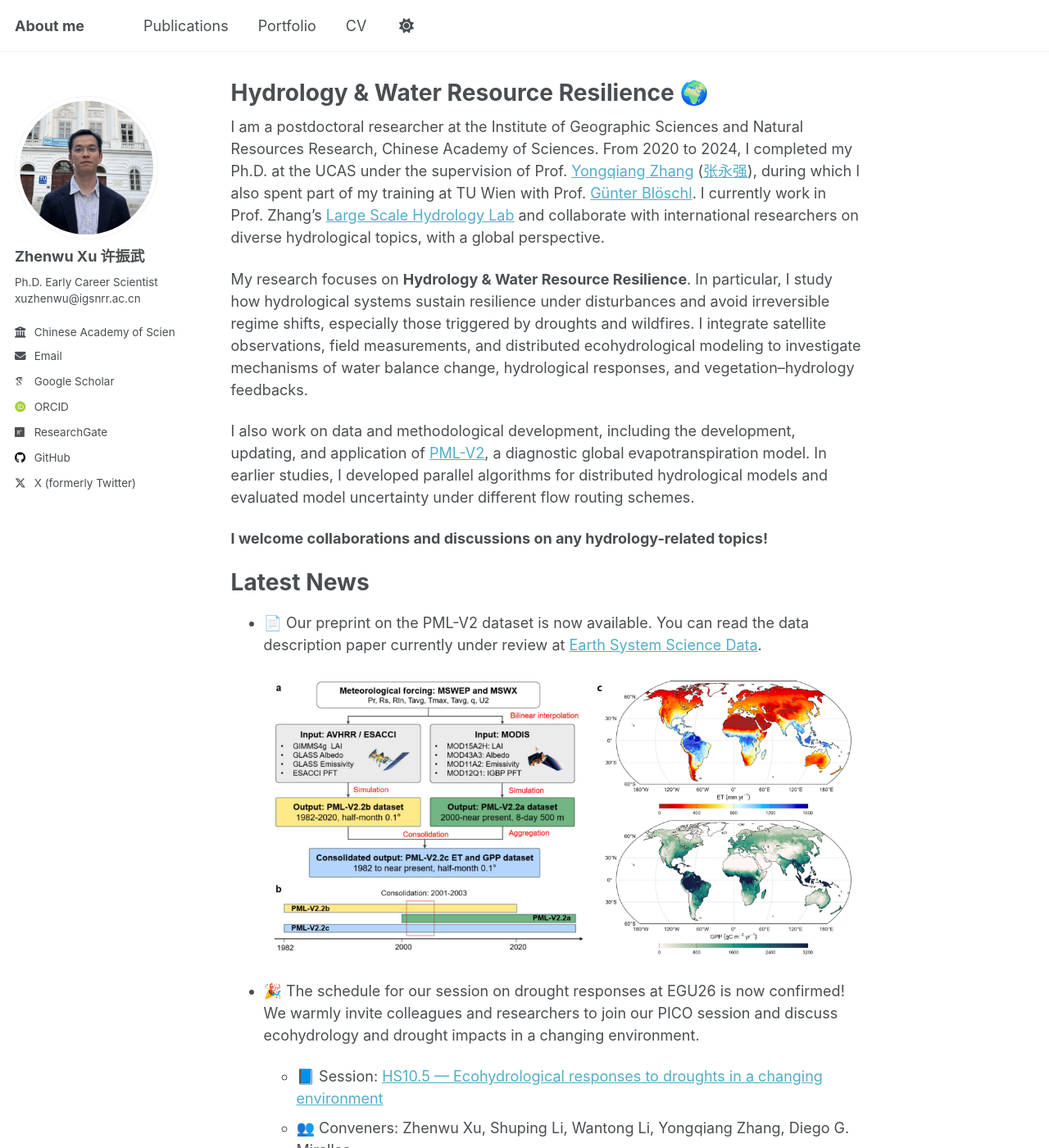
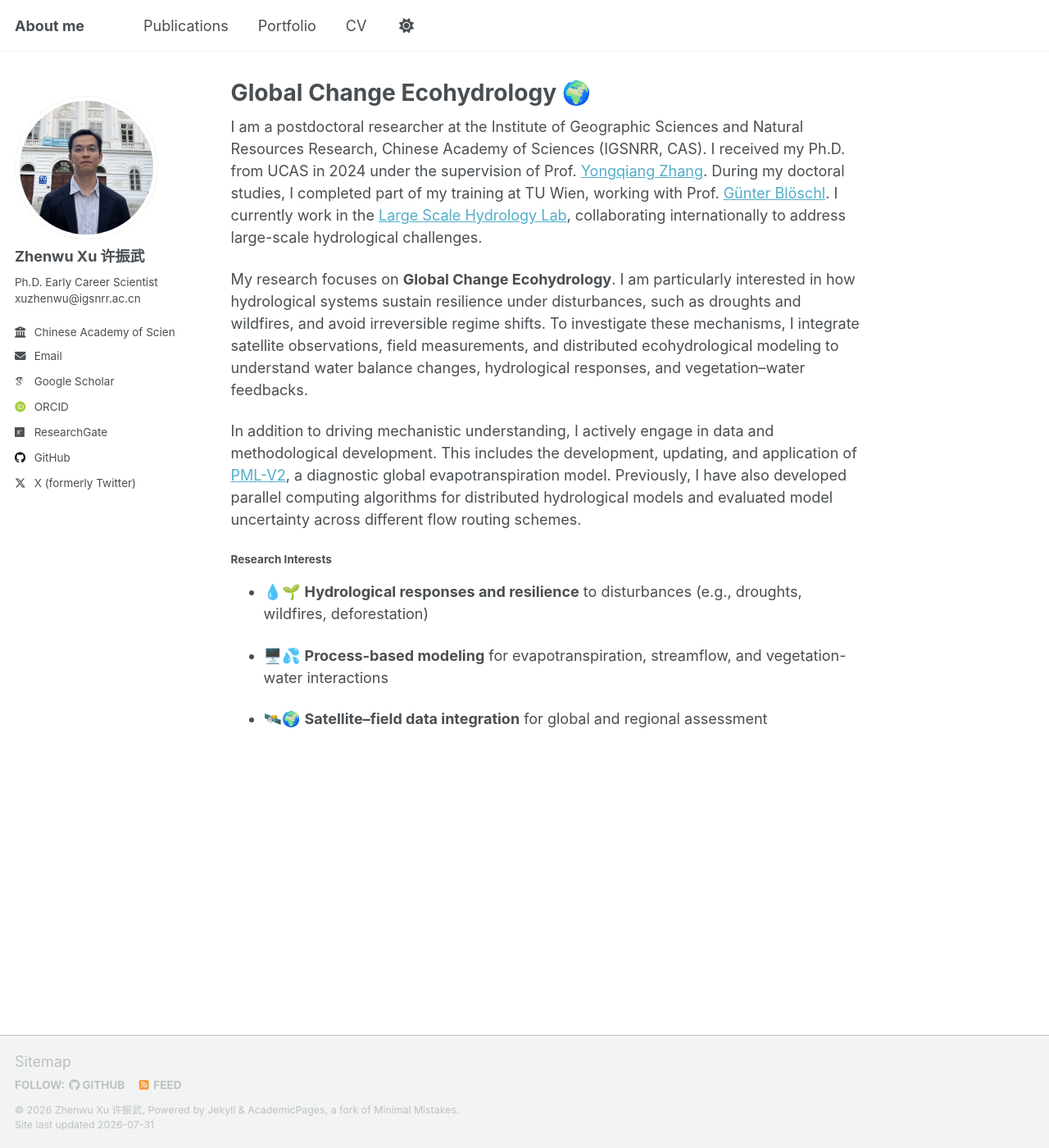
Before and after one commit to xuzhenwu/xuzhenwu.github.io, a Jekyll site: the page built from _pages/about.md, in a window 1280 px wide and 1400 px high. Shown: the whole window at 82% size. Built offline with Jekyll 4.4.1, drawn with Linux system fonts in a browser that asks for light colours; some web fonts are replaced; a script that is not in the unit is left out; some of the changed text lies outside the part shown.

Commit message:
update pages

```diff
--- a/_pages/about.md
+++ b/_pages/about.md
@@ -1,40 +1,22 @@
 ---
 permalink: /
-title: Hydrology & Water Resource Resilience 🌍
+title: Global Change Ecohydrology 🌍
 author_profile: true
 redirect_from:
   - /about/
   - /about.html
 ---
 
-I am a postdoctoral researcher at the Institute of Geographic Sciences and Natural Resources Research, Chinese Academy of Sciences. From 2020 to 2024, I completed my Ph.D. at the UCAS under the supervision of Prof. <a href="https://scholar.google.com/citations?user=t5iGFeAAAAAJ&hl=en&oi=ao" target="_blank">Yongqiang Zhang</a> (<a href="https://igsnrr.cas.cn/sourcedb/zw/zjrck/kygg/bjdbgc/201903/t20190327_5262230.html" target="_blank">张永强</a>), during which I also spent part of my training at TU Wien with Prof. <a href="https://www.waterresources.at/index.php?id=99" target="_blank">Günter Blöschl</a>. I currently work in Prof. Zhang's <a href="https://zhang-hydrolab.github.io/" target="_blank">Large Scale Hydrology Lab</a> and collaborate with international researchers on diverse hydrological topics, with a global perspective.
+I am a postdoctoral researcher at the Institute of Geographic Sciences and Natural Resources Research, Chinese Academy of Sciences (IGSNRR, CAS). I received my Ph.D. from UCAS in 2024 under the supervision of Prof. <a href="https://scholar.google.com/citations?user=t5iGFeAAAAAJ&hl=en&oi=ao" target="_blank">Yongqiang Zhang</a>. During my doctoral studies, I completed part of my training at TU Wien, working with Prof. <a href="https://www.waterresources.at/index.php?id=99" target="_blank">Günter Blöschl</a>. I currently work in the <a href="https://zhang-hydrolab.github.io/" target="_blank">Large Scale Hydrology Lab</a>, collaborating internationally to address large-scale hydrological challenges.
 
-My research focuses on **Hydrology & Water Resource Resilience**. In particular, I study how hydrological systems sustain resilience under disturbances and avoid irreversible regime shifts, especially those triggered by droughts and wildfires. I integrate satellite observations, field measurements, and distributed ecohydrological modeling to investigate mechanisms of water balance change, hydrological responses, and vegetation–hydrology feedbacks.
+My research focuses on **Global Change Ecohydrology**. I am particularly interested in how hydrological systems sustain resilience under disturbances, such as droughts and wildfires, and avoid irreversible regime shifts. To investigate these mechanisms, I integrate satellite observations, field measurements, and distributed ecohydrological modeling to understand water balance changes, hydrological responses, and vegetation–water feedbacks.
 
-I also work on data and methodological development, including the development, updating, and application of <a href="https://essd.copernicus.org/preprints/essd-2026-94/" target="_blank">PML-V2</a>, a diagnostic global evapotranspiration model. In earlier studies, I developed parallel algorithms for distributed hydrological models and evaluated model uncertainty under different flow routing schemes.
+In addition to driving mechanistic understanding, I actively engage in data and methodological development. This includes the development, updating, and application of <a href="https://essd.copernicus.org/preprints/essd-2026-94/" target="_blank">PML-V2</a>, a diagnostic global evapotranspiration model. Previously, I have also developed parallel computing algorithms for distributed hydrological models and evaluated model uncertainty across different flow routing schemes.
 
-**I welcome collaborations and discussions on any hydrology-related topics!**
+#### Research Interests
 
-# Latest News
+* 💧🌱 **Hydrological responses and resilience** to disturbances (e.g., droughts, wildfires, deforestation)
 
-* 📄 Our preprint on the PML-V2 dataset is now available. You can read the data description paper currently under review at <a href="https://essd.copernicus.org/preprints/essd-2026-94/" target="_blank">Earth System Science Data</a>.
+* 🖥️💦 **Process-based modeling** for evapotranspiration, streamflow, and vegetation-water interactions
 
-  ![ESSD](images/publications/2026ESSD.png)
-
-* 🎉 The schedule for our session on drought responses at EGU26 is now confirmed! We warmly invite colleagues and researchers to join our PICO session and discuss ecohydrology and drought impacts in a changing environment.
-  * 📘 Session: <a href="https://www.egu26.eu/session/56135" target="_blank">HS10.5 — Ecohydrological responses to droughts in a changing environment</a>
-  * 👥 Conveners: Zhenwu Xu, Shuping Li, Wantong Li, Yongqiang Zhang, Diego G. Miralles
-  * 📅 Date & Time: Wednesday, 6 May 2026, 08:30–12:30 (CEST)
-  * 📍 Format & Venue: PICO spot A, Vienna, Austria
-
-  ![EGU2026 Session](images/about/EGU26.png)
-
-## Research Interests
-
-* 💧🌲 **Hydrological responses** to disturbances — droughts, wildfires, deforestation, land-use change, human intervention
-
-* 🌱♻️ **Long-term trends and resilience** — ecohydrological systems under recurring stress from disturbances
-
-* 🖥️💦 **Process-based modeling** for evapotranspiration, streamflow, and vegetation–water interactions
-
-* 🛰️🌍 **Satellite–field integration** for hydrological monitoring
+* 🛰️🌍 **Satellite–field data integration** for global and regional assessment
```
Also changed, not shown: _pages/cv.md (+7 -45 lines), _portfolio/1-CAS-Graduate1.md (+2 -2 lines), _portfolio/2-TU-Wien1.md (+2 -2 lines), _portfolio/3-SYSU.md (+2 -2 lines), _publications/2026ESSD.md (+3 -3 lines), images/portfolio/CAS-Graduate1.jpg (added), images/portfolio/SYSU.jpg (added), images/portfolio/TU-Wien2.jpg (added), 1 other file.
